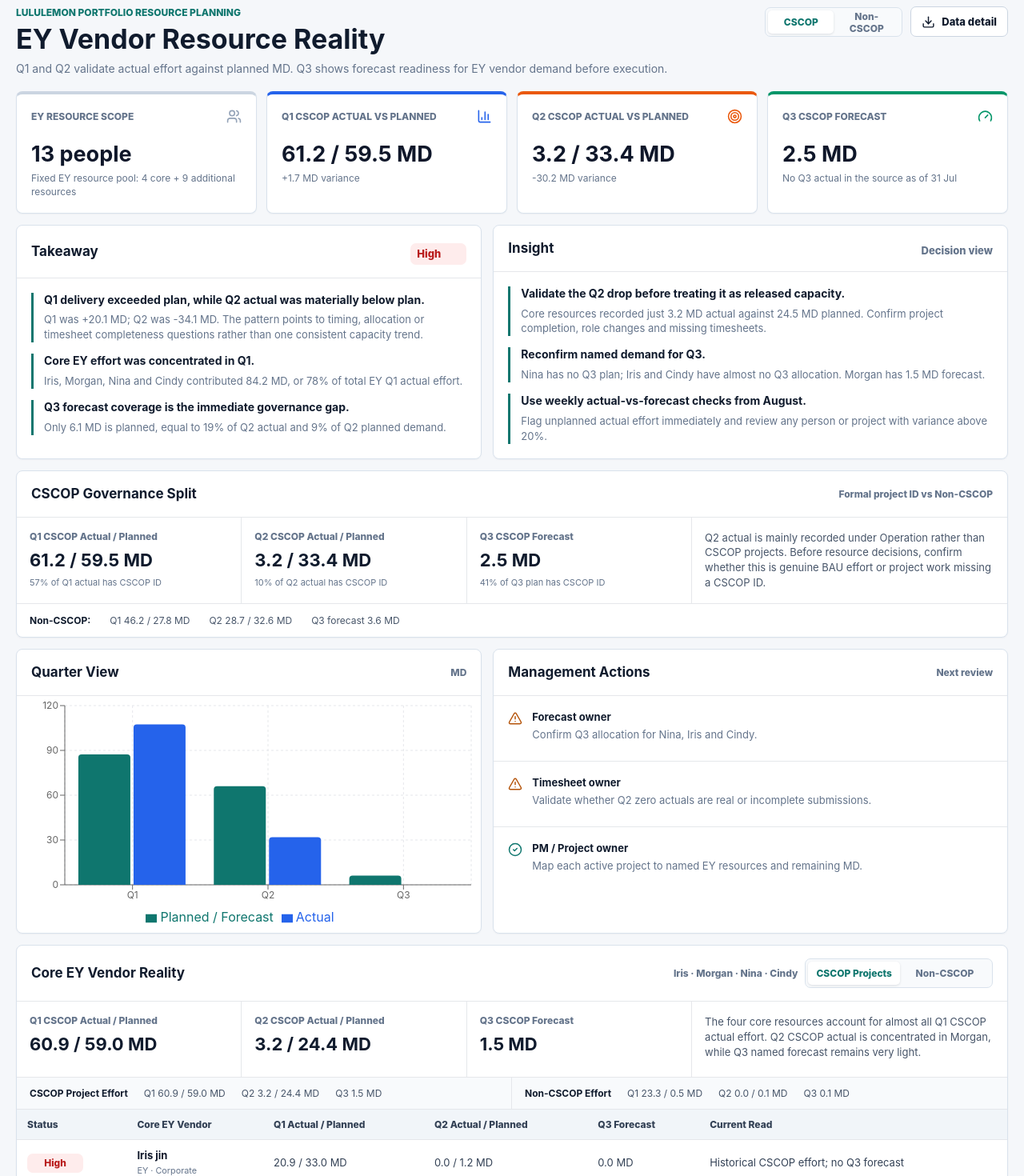
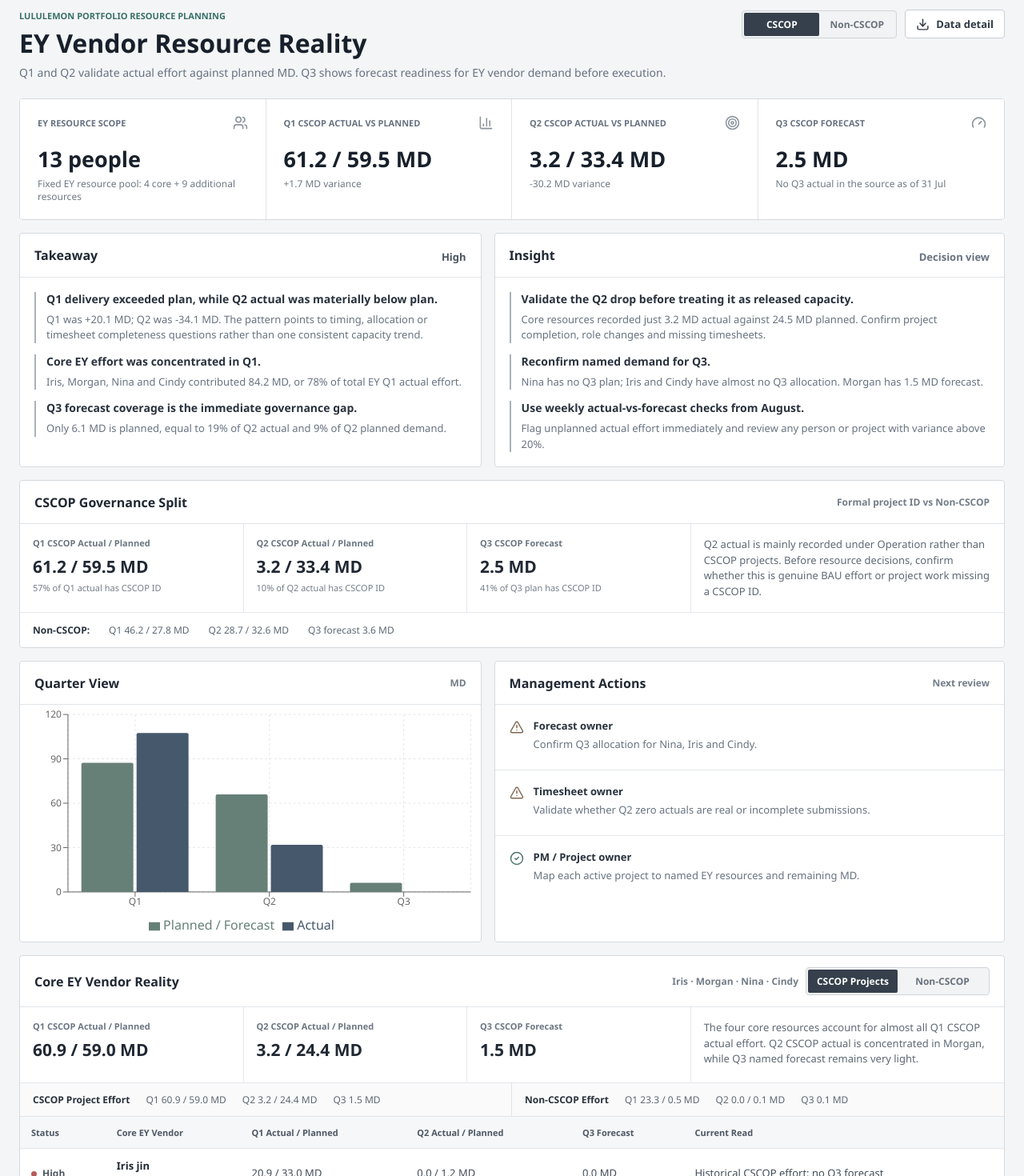
Before and after one commit to nick-lulu/ey-resource-governance-dashboard, a React (Vite) app: page / in a window 1280 px wide. Shown: the part 20-1490 px from the top of the page at 80% size. Built offline with nearby package versions, Linux system fonts and the light colour scheme.

Commit message:
Refine dashboard with executive report styling

```diff
--- a/src/main.jsx
+++ b/src/main.jsx
@@ -268,8 +268,8 @@
               <YAxis tick={{ fontSize: 12 }} />
               <Tooltip formatter={(value) => `${formatMd(value)} MD`} />
               <Legend />
-              <Bar dataKey="planned" name="Planned / Forecast" fill="#0f766e" radius={[4, 4, 0, 0]} />
-              <Bar dataKey="actual" name="Actual" fill="#2563eb" radius={[4, 4, 0, 0]} />
+              <Bar dataKey="planned" name="Planned / Forecast" fill="#668078" radius={[2, 2, 0, 0]} />
+              <Bar dataKey="actual" name="Actual" fill="#46586b" radius={[2, 2, 0, 0]} />
             </BarChart>
           </ResponsiveContainer>
         </article>
--- a/src/styles.css
+++ b/src/styles.css
@@ -1,102 +1,103 @@
 :root {
-  color: #162033;
-  background: #f5f7fa;
-  font-family: Inter, ui-sans-serif, system-ui, -apple-system, BlinkMacSystemFont, "Segoe UI", sans-serif;
+  color: #202833;
+  background: #f4f5f6;
+  font-family: Aptos, "Segoe UI", Arial, sans-serif;
   font-synthesis: none;
   text-rendering: optimizeLegibility;
 }
 
 * { box-sizing: border-box; }
-body { margin: 0; min-width: 320px; }
+body { margin: 0; min-width: 320px; background: #f4f5f6; }
 button { font: inherit; }
-main { width: min(1340px, calc(100vw - 40px)); margin: 0 auto; padding: 28px 0 42px; }
+main { width: min(1400px, calc(100vw - 48px)); margin: 0 auto; padding: 32px 0 44px; }
 h1, h2, p { margin: 0; }
-h1 { color: #101b2d; font-size: 34px; line-height: 1.12; letter-spacing: 0; }
-h2 { color: #101b2d; font-size: 17px; line-height: 1.25; letter-spacing: 0; }
+h1 { color: #17202b; font-size: 32px; font-weight: 700; line-height: 1.16; letter-spacing: 0; }
+h2 { color: #202833; font-size: 16px; font-weight: 700; line-height: 1.25; letter-spacing: 0; }
 
-.hero { display: flex; align-items: flex-start; justify-content: space-between; gap: 24px; margin-bottom: 18px; }
-.eyebrow { margin: 0 0 7px; color: #0f766e; font-size: 12px; font-weight: 800; text-transform: uppercase; letter-spacing: 0; }
-.subtitle { max-width: 820px; margin-top: 8px; color: #64748b; font-size: 14px; line-height: 1.45; }
+.hero { display: flex; align-items: flex-start; justify-content: space-between; gap: 24px; margin-bottom: 22px; }
+.eyebrow { margin: 0 0 8px; color: #397169; font-size: 11px; font-weight: 700; text-transform: uppercase; letter-spacing: 0; }
+.subtitle { max-width: 820px; margin-top: 8px; color: #657180; font-size: 14px; line-height: 1.5; }
 .hero-actions { display: flex; align-items: center; gap: 10px; }
-.summary-tabs button { width: auto; min-width: 82px; padding: 0 11px; }
-.download { display: inline-flex; min-height: 38px; align-items: center; justify-content: center; gap: 8px; padding: 0 13px; border: 1px solid #cbd5e1; border-radius: 7px; background: #fff; color: #101b2d; font-size: 13px; font-weight: 800; cursor: pointer; white-space: nowrap; }
+.summary-tabs button { width: auto; min-width: 94px; padding: 0 11px; }
+.download { display: inline-flex; min-height: 36px; align-items: center; justify-content: center; gap: 8px; padding: 0 13px; border: 1px solid #c9ced4; border-radius: 4px; background: #fff; color: #303a46; font-size: 13px; font-weight: 600; cursor: pointer; white-space: nowrap; }
+.download:hover { border-color: #929ba5; background: #fafafa; }
 
-.kpis { display: grid; grid-template-columns: repeat(4, minmax(0, 1fr)); gap: 12px; margin-bottom: 14px; }
-.kpi { min-height: 136px; padding: 18px; border: 1px solid #d9e2ec; border-top: 4px solid #cbd5e1; border-radius: 8px; background: #fff; box-shadow: 0 1px 2px rgba(15, 23, 42, .04); }
-.kpi.blue { border-top-color: #2563eb; }
-.kpi.amber { border-top-color: #ea580c; }
-.kpi.green { border-top-color: #059669; }
+.kpis { display: grid; grid-template-columns: repeat(4, minmax(0, 1fr)); gap: 0; margin-bottom: 16px; overflow: hidden; border: 1px solid #d6dadd; border-radius: 4px; background: #fff; }
+.kpi { min-height: 132px; padding: 20px 22px; border: 0; border-right: 1px solid #e0e3e6; border-radius: 0; background: #fff; box-shadow: none; }
+.kpi:last-child { border-right: 0; }
 .kpi-heading { display: flex; align-items: center; justify-content: space-between; gap: 8px; }
-.kpi-heading p { color: #64748b; font-size: 12px; font-weight: 800; text-transform: uppercase; }
-.kpi-heading svg { color: #94a3b8; }
-.kpi.blue svg { color: #2563eb; }
-.kpi.amber svg { color: #ea580c; }
-.kpi.green svg { color: #059669; }
-.kpi > strong { display: block; margin-top: 24px; color: #0f172a; font-size: 27px; line-height: 1; }
-.kpi > span { display: block; margin-top: 9px; color: #64748b; font-size: 12px; line-height: 1.35; }
+.kpi-heading p { color: #687381; font-size: 11px; font-weight: 700; text-transform: uppercase; }
+.kpi-heading svg, .kpi.blue svg, .kpi.amber svg, .kpi.green svg { color: #8c959f; }
+.kpi > strong { display: block; margin-top: 22px; color: #17202b; font-size: 27px; font-weight: 700; line-height: 1; }
+.kpi > span { display: block; margin-top: 10px; color: #6f7985; font-size: 12px; line-height: 1.35; }
 
-.summary-grid { display: grid; grid-template-columns: minmax(380px, .95fr) minmax(0, 1.05fr); gap: 14px; margin-bottom: 14px; }
-.panel { min-width: 0; margin-bottom: 14px; border: 1px solid #d9e2ec; border-radius: 8px; background: #fff; box-shadow: 0 1px 2px rgba(15, 23, 42, .04); }
+.summary-grid { display: grid; grid-template-columns: minmax(380px, .95fr) minmax(0, 1.05fr); gap: 16px; margin-bottom: 16px; }
+.panel { min-width: 0; margin-bottom: 16px; border: 1px solid #d6dadd; border-radius: 4px; background: #fff; box-shadow: none; }
 .summary-grid .panel { margin-bottom: 0; }
-.panel-title { display: flex; align-items: center; justify-content: space-between; gap: 12px; min-height: 58px; padding: 16px 18px; border-bottom: 1px solid #e5e7eb; }
-.unit { color: #64748b; font-size: 12px; font-weight: 800; white-space: nowrap; }
-.status { display: inline-flex; min-width: 70px; align-items: center; justify-content: center; padding: 4px 8px; border-radius: 7px; font-size: 12px; font-weight: 850; }
-.status.high { background: #feecec; color: #b91c1c; }
-.status.medium { background: #fff7e6; color: #92400e; }
-.status.low { background: #e6f5f2; color: #0f766e; }
+.panel-title { display: flex; align-items: center; justify-content: space-between; gap: 12px; min-height: 54px; padding: 14px 18px; border-bottom: 1px solid #e1e4e7; }
+.unit { color: #737d88; font-size: 12px; font-weight: 600; white-space: nowrap; }
+.status { display: inline-flex; min-width: 0; align-items: center; justify-content: flex-start; gap: 7px; padding: 0; border-radius: 0; background: transparent; color: #4b5560; font-size: 12px; font-weight: 700; }
+.status::before { width: 7px; height: 7px; border-radius: 50%; background: #8b949e; content: ""; }
+.status.high, .status.medium, .status.low { background: transparent; color: #4b5560; }
+.status.high::before { background: #b85b5b; }
+.status.medium::before { background: #b28a4a; }
+.status.low::before { background: #4f857b; }
 
 .narrative ul { display: grid; gap: 14px; margin: 0; padding: 18px; list-style: none; }
-.narrative li { padding-left: 13px; border-left: 3px solid #0f766e; }
-.narrative strong { display: block; color: #101b2d; font-size: 14px; line-height: 1.35; }
-.narrative span { display: block; margin-top: 6px; color: #64748b; font-size: 13px; line-height: 1.45; }
+.narrative li { padding-left: 13px; border-left: 2px solid #a9b2b9; }
+.narrative strong { display: block; color: #29323d; font-size: 14px; line-height: 1.35; }
+.narrative span { display: block; margin-top: 6px; color: #687381; font-size: 13px; line-height: 1.5; }
 .chart-panel { padding-bottom: 10px; }
 .action-list { display: grid; }
 .action-list > div { display: flex; min-height: 82px; align-items: flex-start; gap: 12px; padding: 17px 18px; border-bottom: 1px solid #e5e7eb; }
 .action-list > div:last-child { border-bottom: 0; }
-.action-list svg { flex: 0 0 auto; margin-top: 2px; color: #b45309; }
-.action-list > div:last-child svg { color: #0f766e; }
-.action-list span { color: #64748b; font-size: 13px; line-height: 1.45; }
-.action-list strong { display: block; margin-bottom: 3px; color: #101b2d; font-size: 13px; }
+.action-list svg { flex: 0 0 auto; margin-top: 2px; color: #7f6850; }
+.action-list > div:last-child svg { color: #4f756e; }
+.action-list span { color: #687381; font-size: 13px; line-height: 1.5; }
+.action-list strong { display: block; margin-bottom: 3px; color: #29323d; font-size: 13px; }
 
 .dedicated-summary { display: grid; grid-template-columns: repeat(3, minmax(0, 1fr)) minmax(300px, 1.4fr); border-bottom: 1px solid #e5e7eb; }
 .dedicated-summary div, .dedicated-summary p { min-height: 94px; padding: 16px; border-right: 1px solid #e5e7eb; }
-.dedicated-summary p { border-right: 0; color: #475569; font-size: 13px; line-height: 1.45; }
-.dedicated-summary span { display: block; color: #64748b; font-size: 12px; font-weight: 800; }
-.dedicated-summary strong { display: block; margin-top: 10px; color: #101b2d; font-size: 22px; line-height: 1.15; }
-.dedicated-summary small { display: block; margin-top: 8px; color: #64748b; font-size: 11px; line-height: 1.35; }
-.governance-band { display: flex; flex-wrap: wrap; align-items: center; gap: 10px 24px; padding: 13px 16px; color: #475569; font-size: 12px; }
-.governance-band strong { color: #101b2d; }
-.core-split-overview { display: grid; grid-template-columns: repeat(2, minmax(0, 1fr)); border-bottom: 1px solid #e5e7eb; background: #f8fafc; }
-.core-split-overview > div { display: flex; flex-wrap: wrap; align-items: center; gap: 8px 20px; padding: 12px 16px; border-right: 1px solid #e5e7eb; color: #475569; font-size: 12px; }
+.dedicated-summary p { border-right: 0; color: #5f6975; font-size: 13px; line-height: 1.5; }
+.dedicated-summary span { display: block; color: #6c7682; font-size: 11px; font-weight: 700; }
+.dedicated-summary strong { display: block; margin-top: 10px; color: #202833; font-size: 21px; font-weight: 700; line-height: 1.15; }
+.dedicated-summary small { display: block; margin-top: 8px; color: #747e89; font-size: 11px; line-height: 1.35; }
+.governance-band { display: flex; flex-wrap: wrap; align-items: center; gap: 10px 24px; padding: 13px 16px; color: #5d6874; font-size: 12px; }
+.governance-band strong { color: #29323d; }
+.core-split-overview { display: grid; grid-template-columns: repeat(2, minmax(0, 1fr)); border-bottom: 1px solid #e1e4e7; background: #fafafa; }
+.core-split-overview > div { display: flex; flex-wrap: wrap; align-items: center; gap: 8px 20px; padding: 12px 16px; border-right: 1px solid #e1e4e7; color: #5d6874; font-size: 12px; }
 .core-split-overview > div:last-child { border-right: 0; }
-.core-split-overview strong { color: #101b2d; }
+.core-split-overview strong { color: #29323d; }
 
 .table-wrap { overflow: auto; max-height: 500px; }
 .compact-table, .project-table { max-height: none; }
 table { width: 100%; min-width: 760px; border-collapse: collapse; }
-th { position: sticky; top: 0; z-index: 1; background: #f1f5f9; color: #334155; font-size: 12px; font-weight: 850; text-align: left; }
-th, td { padding: 11px 13px; border-bottom: 1px solid #e5e7eb; vertical-align: middle; }
-td { color: #334155; font-size: 13px; line-height: 1.35; }
-td strong { display: block; color: #0f172a; }
-td small { display: block; margin-top: 3px; color: #64748b; }
-.negative { color: #b91c1c; font-weight: 800; }
-.positive { color: #0f766e; font-weight: 800; }
+th { position: sticky; top: 0; z-index: 1; background: #f6f7f8; color: #4d5864; font-size: 11px; font-weight: 700; text-align: left; }
+th, td { padding: 12px 14px; border-bottom: 1px solid #e3e6e8; vertical-align: middle; }
+td { color: #424d59; font-size: 13px; line-height: 1.4; }
+td strong { display: block; color: #202833; font-weight: 600; }
+td small { display: block; margin-top: 3px; color: #7a848f; }
+tbody tr:hover { background: #fafbfb; }
+.negative { color: #9b4848; font-weight: 700; }
+.positive { color: #467268; font-weight: 700; }
 
-.tabs { display: inline-flex; padding: 3px; border: 1px solid #d9e2ec; border-radius: 7px; background: #f8fafc; }
-.tabs button { width: 44px; height: 29px; border: 0; border-radius: 5px; background: transparent; color: #64748b; font-size: 12px; font-weight: 800; cursor: pointer; }
-.tabs button.active { background: #fff; color: #0f766e; box-shadow: 0 1px 3px rgba(15, 23, 42, .12); }
+.tabs { display: inline-flex; padding: 2px; border: 1px solid #cfd4d9; border-radius: 4px; background: #f2f3f4; }
+.tabs button { width: 44px; height: 29px; border: 0; border-radius: 2px; background: transparent; color: #68727d; font-size: 12px; font-weight: 600; white-space: nowrap; cursor: pointer; }
+.tabs button.active { background: #35404c; color: #fff; box-shadow: none; }
+.tabs button:hover:not(.active) { background: #e7e9eb; color: #303a45; }
 .panel-controls { display: flex; align-items: center; gap: 9px; }
 .scope-tabs button { width: auto; min-width: 112px; padding: 0 10px; }
-.project-id, .operation-id { display: inline-flex; padding: 4px 7px; border-radius: 6px; font-size: 11px; font-weight: 850; white-space: nowrap; }
-.project-id { background: #e6f5f2; color: #0f766e; }
-.operation-id { background: #f1f5f9; color: #475569; }
+.project-id, .operation-id { display: inline-flex; padding: 2px 0 2px 7px; border-left: 2px solid #7b8b87; border-radius: 0; background: transparent; color: #43514e; font-size: 11px; font-weight: 700; white-space: nowrap; }
+.operation-id { border-left-color: #a7adb3; color: #69737d; }
 
-footer { display: flex; align-items: center; gap: 8px; padding: 12px 14px; border: 1px solid #d9e2ec; border-radius: 8px; background: #fff; color: #64748b; font-size: 12px; line-height: 1.4; }
-footer svg { flex: 0 0 auto; color: #0f766e; }
+footer { display: flex; align-items: center; gap: 8px; padding: 12px 14px; border: 1px solid #d6dadd; border-radius: 4px; background: #fff; color: #737d88; font-size: 12px; line-height: 1.4; }
+footer svg { flex: 0 0 auto; color: #56766f; }
 
 @media (max-width: 1120px) {
   main { width: min(100vw - 24px, 960px); }
   .kpis, .summary-grid, .dedicated-summary, .core-split-overview { grid-template-columns: repeat(2, minmax(0, 1fr)); }
+  .kpi:nth-child(2) { border-right: 0; }
+  .kpi:nth-child(-n + 2) { border-bottom: 1px solid #e0e3e6; }
 }
 
 @media (max-width: 720px) {
@@ -105,6 +106,8 @@
   .hero-actions { width: 100%; justify-content: space-between; }
   h1 { font-size: 25px; }
   .kpis, .summary-grid, .dedicated-summary, .core-split-overview { grid-template-columns: 1fr; }
+  .kpi { border-right: 0; border-bottom: 1px solid #e0e3e6; }
+  .kpi:last-child { border-bottom: 0; }
   .dedicated-summary div, .dedicated-summary p { border-right: 0; border-bottom: 1px solid #e5e7eb; }
   .core-split-overview > div { border-right: 0; border-bottom: 1px solid #e5e7eb; }
   .panel-title { align-items: flex-start; }
```
